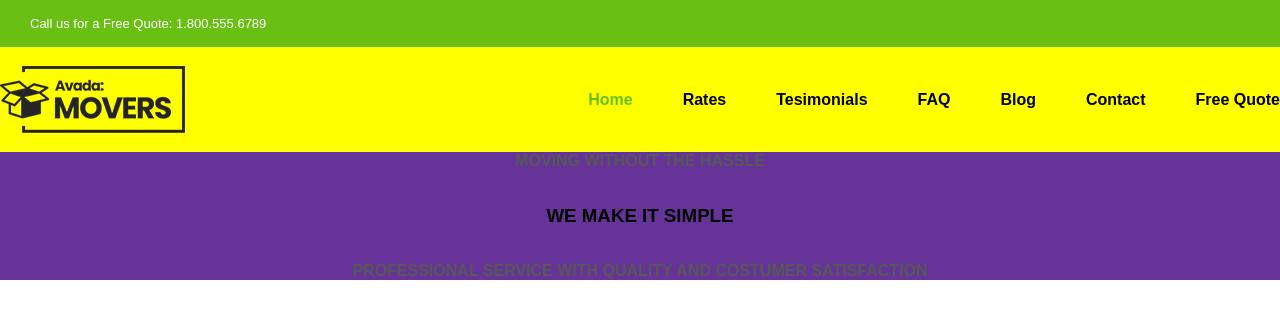
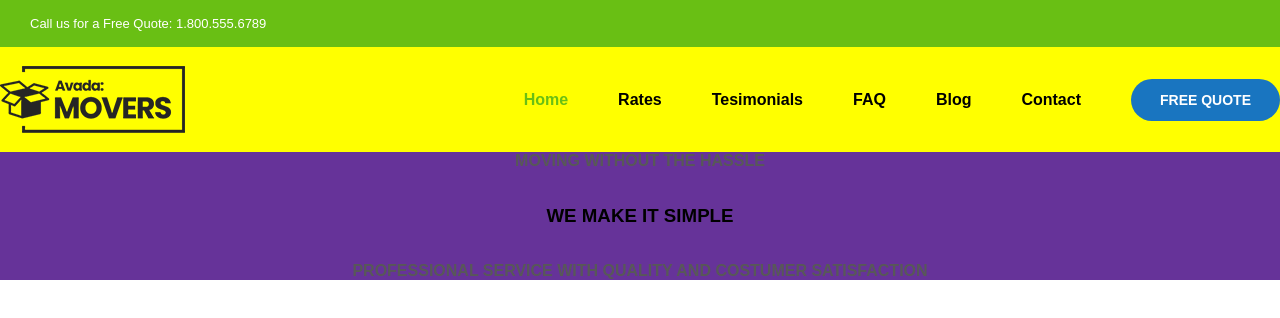
Before and after one commit to Luigidefilippo/proj-html-vuejs, a Vue app: page / in a window 1280 px wide. Shown: the top 318 px of the page. Built offline with nearby package versions, Linux system fonts and the light colour scheme.

Commit message:
add button in navbar

```diff
--- a/src/components/style/main.scss
+++ b/src/components/style/main.scss
@@ -10,3 +10,12 @@
     max-width: 1300px;
     margin: 0 auto;
 }
+
+.button {
+    background-color: #1975c0;
+    color: white;
+    font-size: 14px;
+    text-transform: uppercase;
+    padding: 13px 29px;
+    border-radius: 999px;
+}
```
